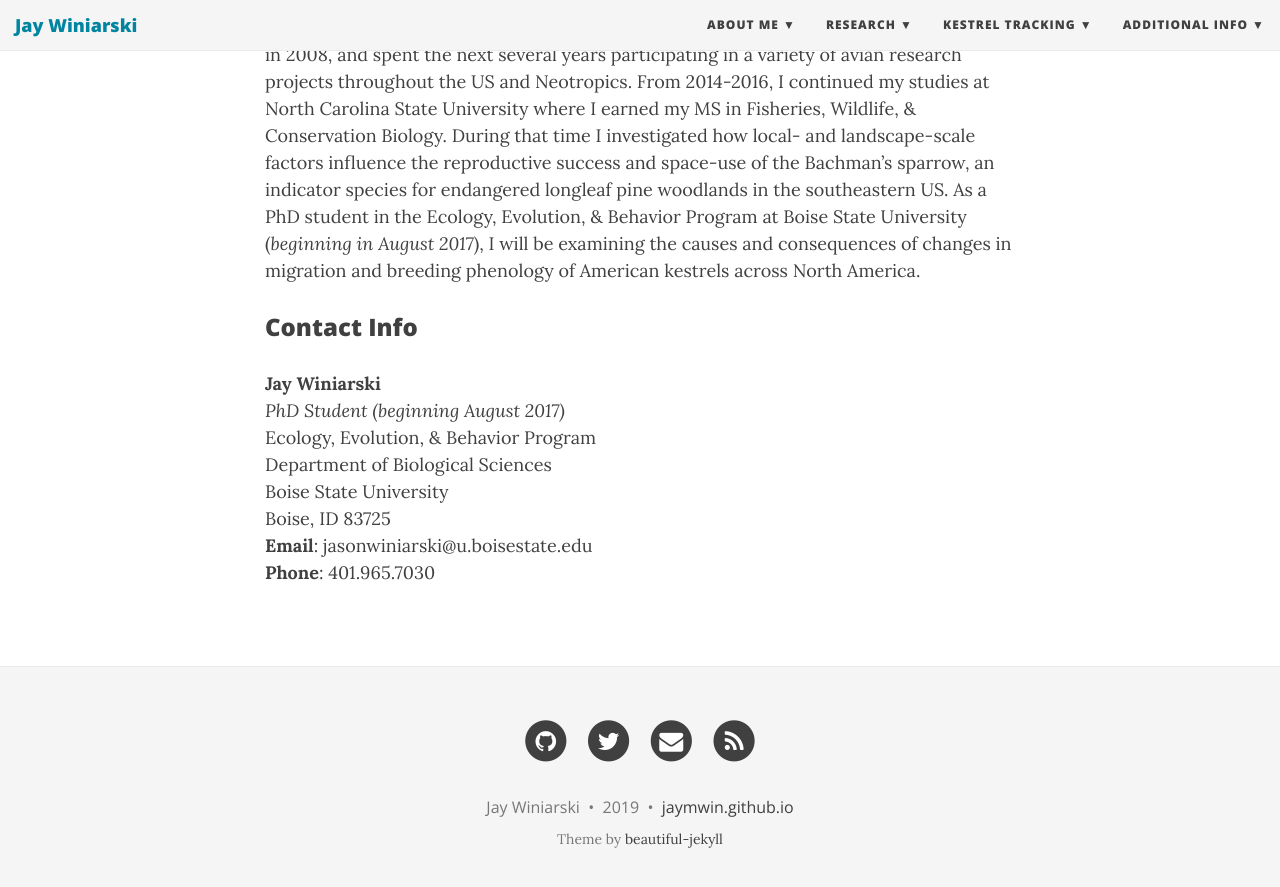
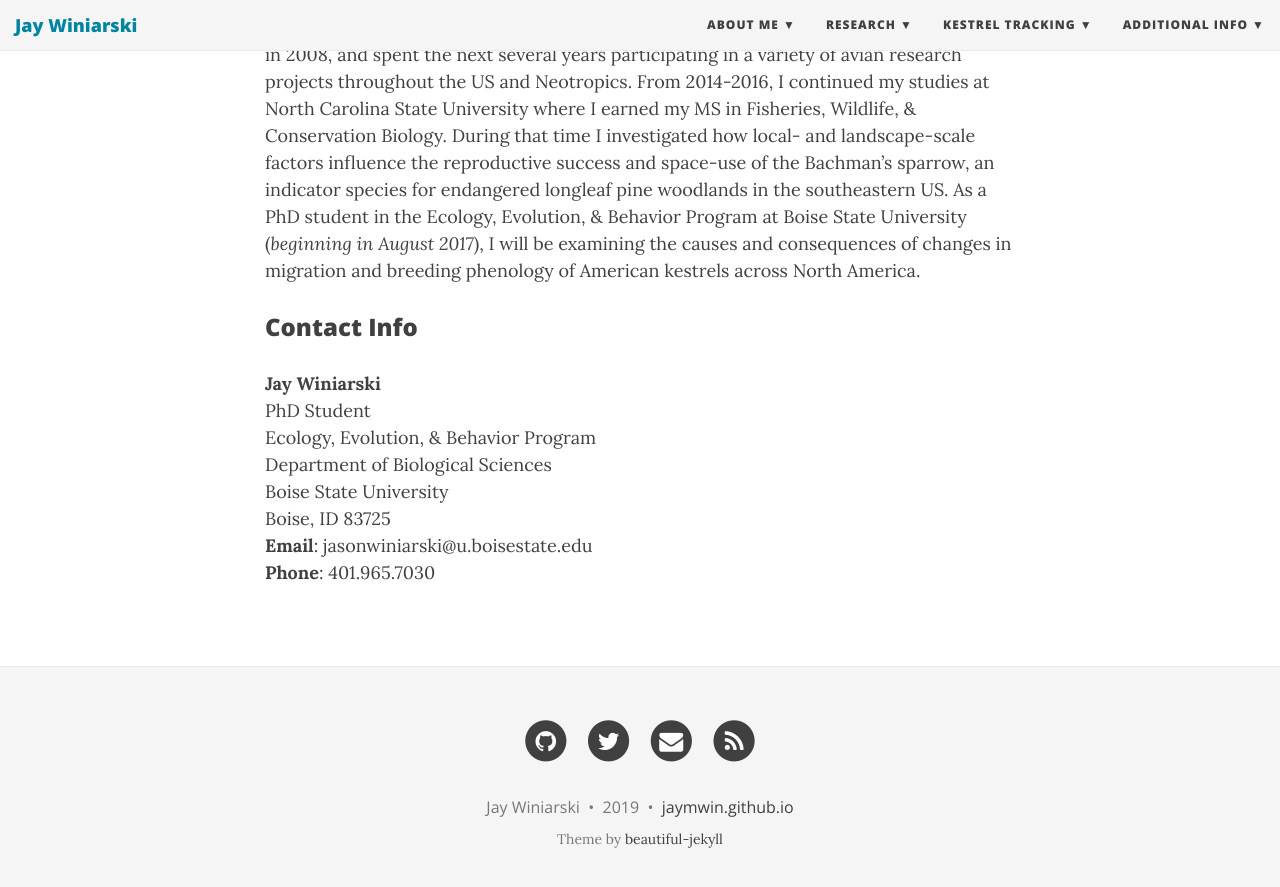
Before and after one commit to jaymwin/jaymwin.github.io, a Jekyll site: the page built from aboutme.md, in a window 1280 px wide and 900 px high, scrolled down 530 px. Shown: the top 887 px of the window. Built offline with Jekyll 4.4.1, drawn with Linux system fonts in a browser that asks for light colours; nearby versions of some CDN libraries.

Commit message:
Update aboutme.md

```diff
--- a/aboutme.md
+++ b/aboutme.md
@@ -11,7 +11,7 @@ I received my BS in Wildlife & Conservation Biology from the University of Rhode
 ### Contact Info
 
 **Jay Winiarski**
-*PhD Student (beginning August 2017)*
+PhD Student
 Ecology, Evolution, & Behavior Program
 Department of Biological Sciences
 Boise State University
```
